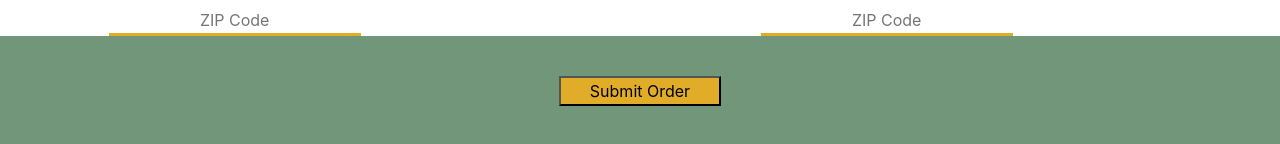
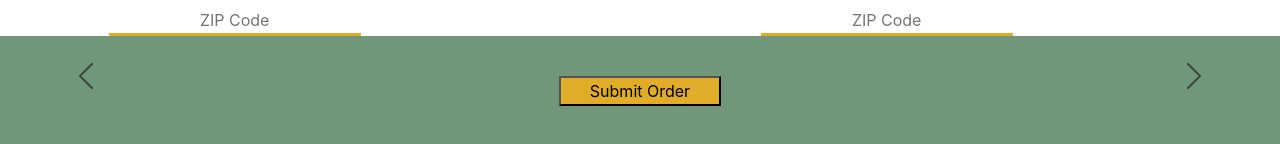
Before and after one commit to MyamotoMusashi/BookStoreRemake, a React (Create React App) app: page /checkout in a window 1280 px wide. Shown: the part 436-580 px from the top of the page. Built offline with nearby package versions, Linux system fonts and the light colour scheme.

Commit message:
24.10.2022

```diff
--- a/src/components/Pages/CheckoutPage/CheckoutPage.js
+++ b/src/components/Pages/CheckoutPage/CheckoutPage.js
@@ -17,13 +17,13 @@ function CheckoutPage() {
     let navigate = useNavigate()
 
     function submitOrder() {
-        console.log(shoppingCart.shoppingCart)
         let order = {
-            booksOrdered: shoppingCart.shoppingCart,
+            itemsOrdered: shoppingCart.shoppingCart,
             userId: user.id,
             shippingInformation: user.shippingInformation
         }
 
+        console.log(order)
         orderService.addOrder(order)
             .then(() => {
                 shoppingCart.clearShoppingCart()
@@ -50,7 +50,7 @@ function CheckoutPage() {
                     </div>
                 </div>
             </div>
-            <ProfileOrderItemList order={data} />
+            <ProfileOrderItemList order={data.booksOrdered} />
         </div>
         <div className="row">
             <div className="col">
--- a/src/components/Pages/Profile/ProfileOrders/ProfileOrderItem/ProfileOrderItem.js
+++ b/src/components/Pages/Profile/ProfileOrders/ProfileOrderItem/ProfileOrderItem.js
@@ -3,11 +3,12 @@ import OrderOverviewItem from "../../../../OrderOverviewItem/OrderOverviewItem"
 import './ProfileOrderItem.css'
 
 function ProfileOrderItem(props) {
+    console.log(props)
     return <li className="list-group-item profile-order-item">
         <section className="row">
             <OrderOverviewItem className="col-2 profile-order-item-list-overview" order={props.order}/>
             <div className="col-10">
-                <ProfileOrderItemList order={props.order}/>
+                <ProfileOrderItemList order={props.order.itemsOrdered}/>
             </div>
         </section>
     </li>
--- a/src/components/Pages/Profile/ProfileOrders/ProfileOrderItem/ProfileOrderItemList/ProfileOrderItemList.js
+++ b/src/components/Pages/Profile/ProfileOrders/ProfileOrderItem/ProfileOrderItemList/ProfileOrderItemList.js
@@ -1,13 +1,19 @@
+import { Carousel } from "react-bootstrap";
+
 import ProfileOrderItemListItem from "../ProfileOrderItemListItem/ProfileOrderItemListItem";
 
 import './ProfileOrderItemList.css'
 
 function ProfileOrderItemList(props) {
-    return <ul className="list-group list-group-horizontal">
-        {props.order.booksOrdered.map(book => {
-            return <ProfileOrderItemListItem book={book}/>
-        }) }
-    </ul>
+    console.log(props)
+
+    return <Carousel variant="dark" className="list-group list-group-horizontal d-block w-100 profile-order-item-list">
+        {props.order.map(book => {
+            return <Carousel.Item>
+                <ProfileOrderItemListItem book={book}/>
+            </Carousel.Item>
+        })}
+    </Carousel>
 }
 
 export default ProfileOrderItemList
--- a/src/components/Pages/Profile/ProfileOrders/ProfileOrderItem/ProfileOrderItemListItem/ProfileOrderItemListItem.js
+++ b/src/components/Pages/Profile/ProfileOrders/ProfileOrderItem/ProfileOrderItemListItem/ProfileOrderItemListItem.js
@@ -3,13 +3,14 @@ import BookItem from '../../../../../BookItem/BookItem'
 import './ProfileOrderItemListItem.css'
 
 function ProfileOrderItemListItem(props) {
+    console.log(props)
     return <li className="list-group-item flex-fill profile-order-item-list-item">
         <div>
             <img src={props.book.book.coverUrl} alt="" />
             <h2 className=''>{props.book.book.title}</h2>
             <h3 className=''>({props.book.book.author})</h3>
             <p className='book-overview'>{props.book.book.summary.substring(0, 37) + '... '}<span><Link to={"/books/" + props.book.book.id} className='read-more-link'>Read more</Link></span></p>
-            <p className=''>${props.book.book.price}</p>
+            <p className=''>${props.book.book.price} x {props.book.quantity}</p>
         </div>
     </li>
 }
--- a/src/components/Pages/Profile/ProfileOrders/ProfileOrders.js
+++ b/src/components/Pages/Profile/ProfileOrders/ProfileOrders.js
@@ -12,7 +12,6 @@ function ProfileOrders() {
         orderService.getOrdersByUserId(userId)
             .then(async (data) => {
                 setOrders(await data.json())
-                console.log(orders)
                 setIsLoaded(true)
             })
     }, [])
--- a/src/components/Pages/Profile/ProfileOrders/ProfileOrdersList/ProfileOrdersList.js
+++ b/src/components/Pages/Profile/ProfileOrders/ProfileOrdersList/ProfileOrdersList.js
@@ -2,6 +2,7 @@ import ProfileOrderItem from "../ProfileOrderItem/ProfileOrderItem"
 import './ProfileOrdersList.css'
 
 function ProfileOrdersList(props) {
+    console.log(props.orders)
     return <ul className="list-group profile-orders-list">
         {props.orders.map(order => {
             return <ProfileOrderItem order={order}/>
```
Also changed, not shown: notes.txt.
